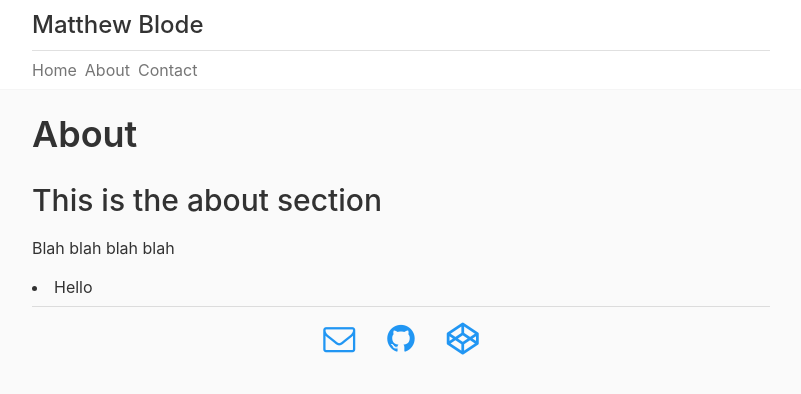
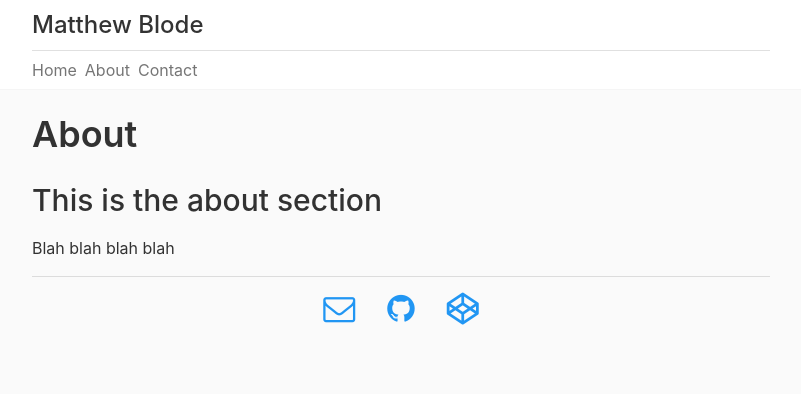
Before and after one commit to mblode/tavlin, a Jekyll site: the page built from about.markdown, in a window 1280 px wide. Shown: the top 394 px of the page, without its empty margins (239-1040 px from the left). Built offline with Jekyll 4.4.1, drawn with Linux system fonts in a browser that asks for light colours; nearby versions of some CDN libraries.

Commit message:
Updated About

```diff
--- a/about.markdown
+++ b/about.markdown
@@ -5,7 +5,3 @@ date: 2016-06-08 07:56:00 Z
 
 ## This is the  about section
 Blah blah blah blah
-
-<ul>
-  <li>Hello</li>
-</ul>
```
